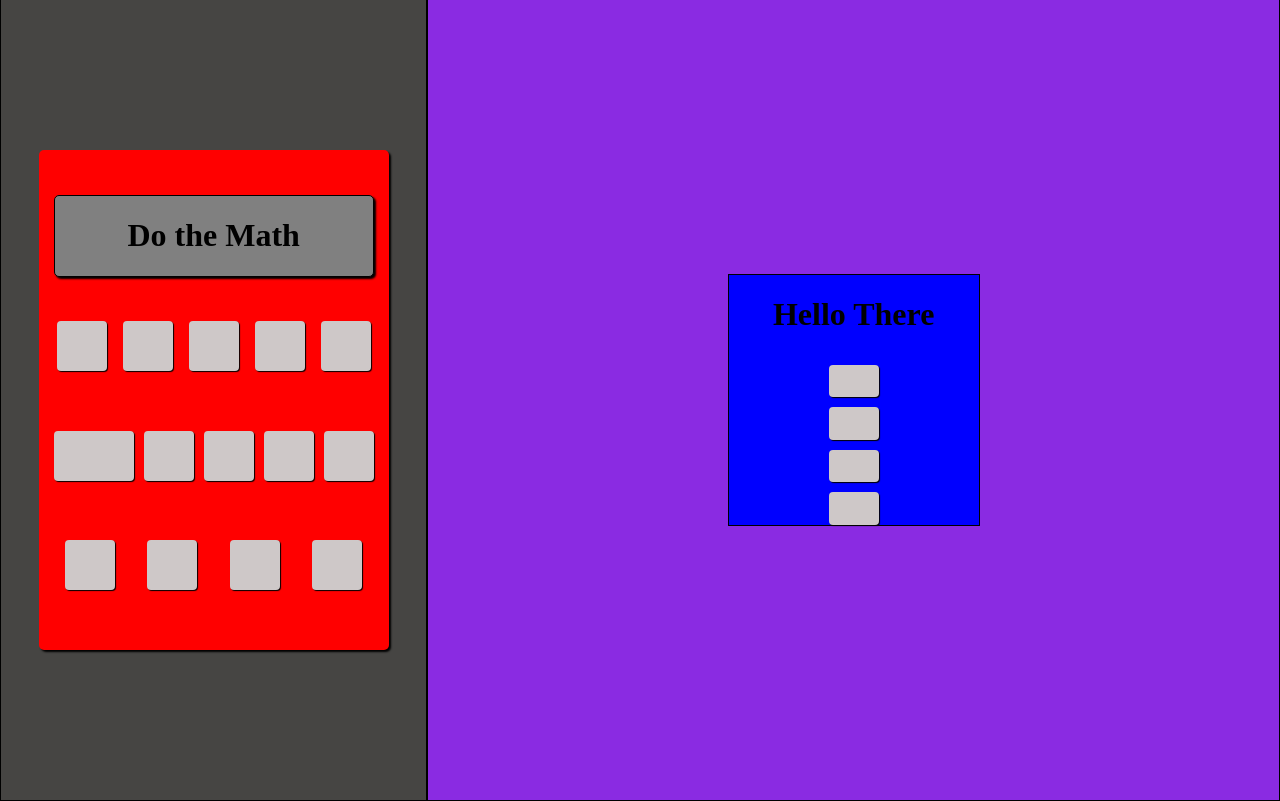
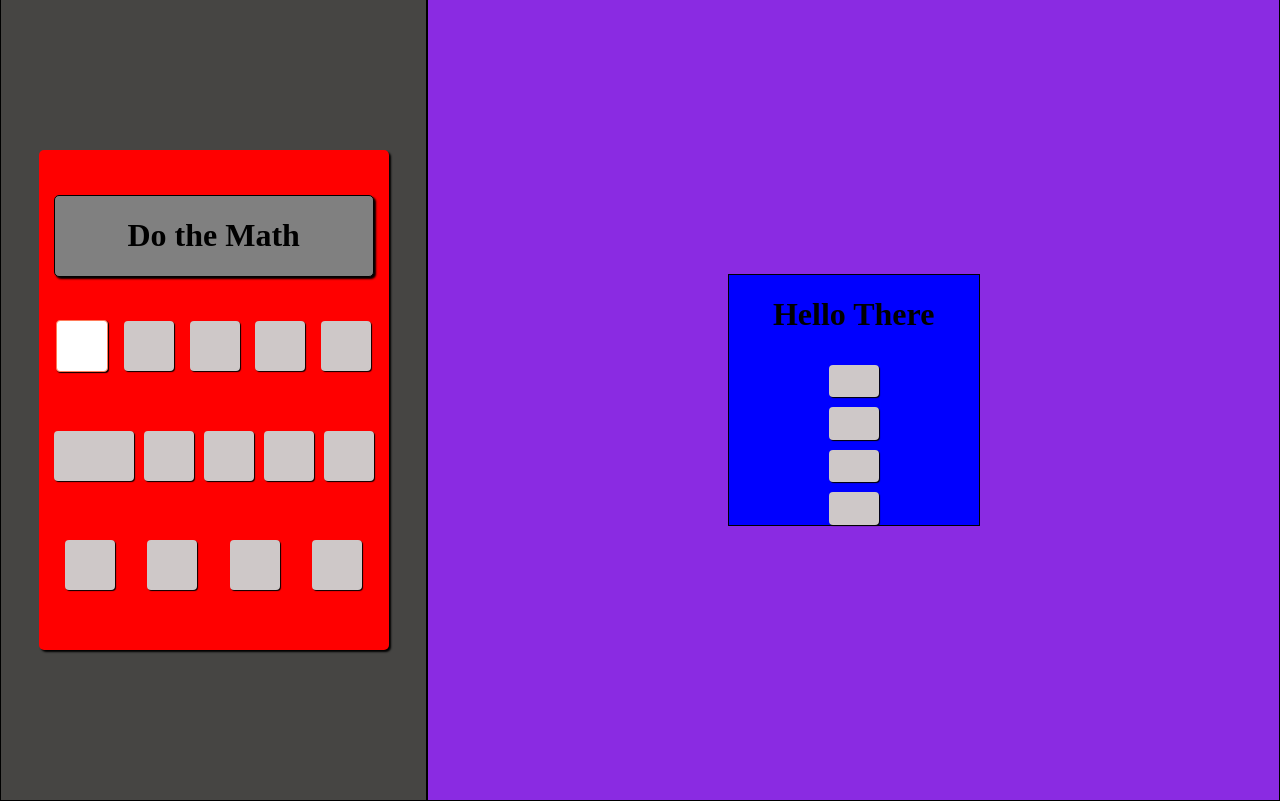
Before and after one commit to JGOON1/gitPractice, a plain HTML site: page index.html in a window 1280 px wide. In both pictures the pointer is over the element 81 px from the left and 346 px from the top of the page. Drawn offline with Linux system fonts and the light colour scheme.

Commit message:
added hover effect

```diff
--- a/styles.css
+++ b/styles.css
@@ -106,3 +106,10 @@ main {
     border: 1px solid black;
     display: flex;
 }
+
+
+.button:hover{
+    color: #ff7a59;
+    border: #ff7a59 solid 1px;
+    background:#fff;
+  }
```
